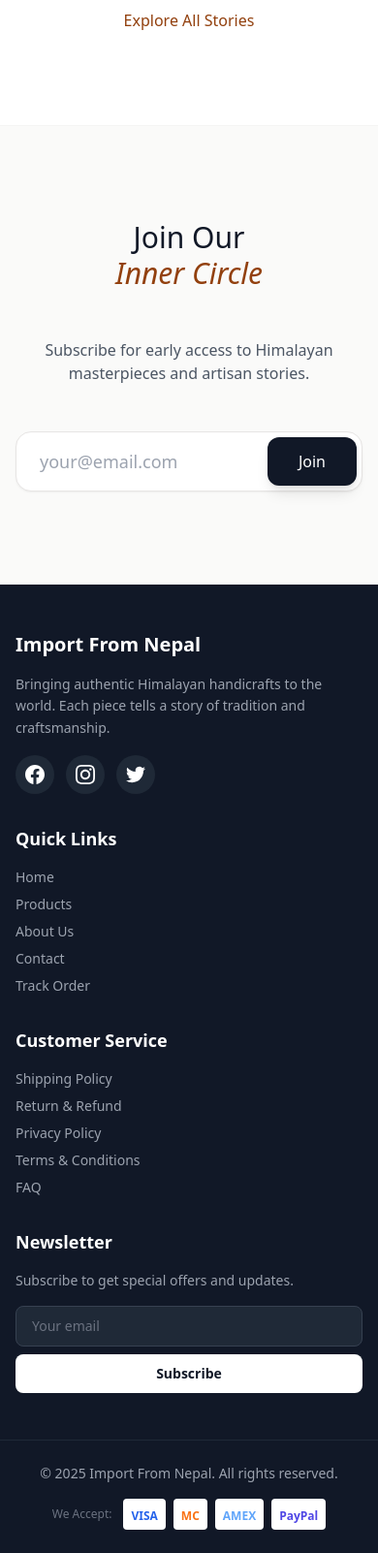
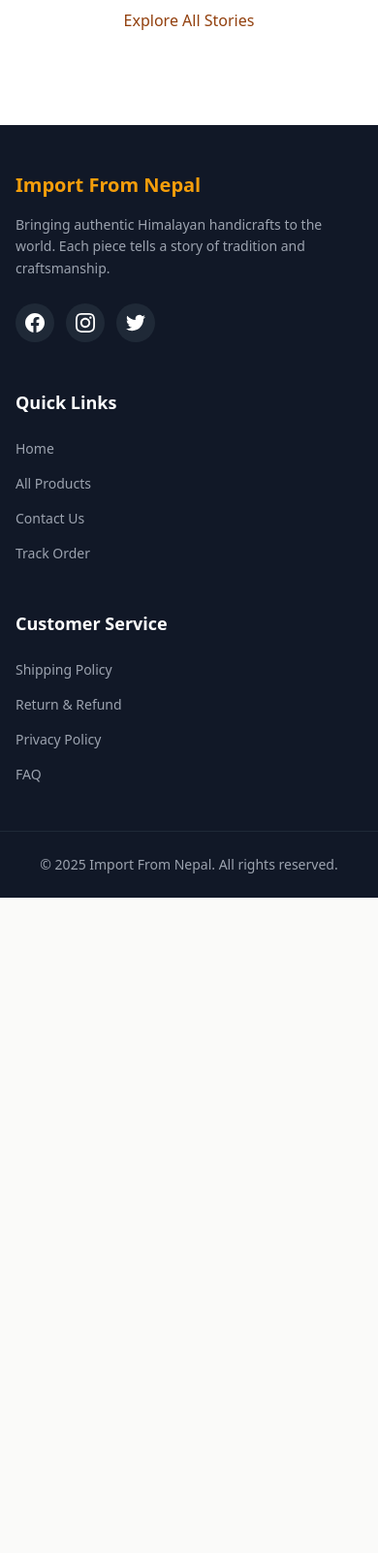
Before and after one commit to Alok-CS-2022/import-export-site, a website with bundled scripts: page public/index.html in a window 390 px wide. Shown: the part 7400-9002 px from the top of the page at 97% size. After the commit the page ends 8326 px from the top, so only its background shows below. Built offline with nearby package versions, Linux system fonts and the light colour scheme; a script that the page names is missing; files whose address does not match are found by name.

Commit message:
Remove newsletter sections and payment icons from homepage and footer, realign footer to 3-column layout

```diff
--- a/public/index.html
+++ b/public/index.html
@@ -556,36 +556,7 @@
         </div>
     </section>
 
-    <!-- Newsletter Section [NEW] -->
-    <section class="py-24 bg-stone-50 border-t border-stone-100">
-        <div class="max-w-7xl mx-auto px-4 sm:px-6">
-            <div class="grid grid-cols-1 lg:grid-cols-3 gap-12 items-center text-center lg:text-left">
-                <!-- Column 1: Title -->
-                <div>
-                    <h2 id="newsletter-title" class="text-3xl md:text-4xl font-light text-gray-900 leading-tight">Join
-                        Our <br><span class="italic font-normal text-amber-800">Inner Circle</span></h2>
-                </div>
 
-                <!-- Column 2: Subtitle -->
-                <div>
-                    <p id="newsletter-subtitle" class="text-gray-600 font-light max-w-md mx-auto lg:mx-0">Subscribe for
-                        early access to Himalayan masterpieces and artisan stories.</p>
-                </div>
-
-                <!-- Column 3: Form -->
-                <div>
-                    <form onsubmit="subscribeNewsletter(event)" class="relative">
-                        <input type="email" required placeholder="your@email.com"
-                            class="w-full px-6 py-4 rounded-2xl bg-white border border-stone-200 focus:ring-2 focus:ring-amber-500 transition-all outline-none pr-36 text-lg font-light shadow-sm">
-                        <button id="newsletter-btn" type="submit"
-                            class="absolute right-1.5 top-1.5 bottom-1.5 bg-gray-900 text-white px-8 rounded-xl font-medium hover:bg-amber-800 transition-colors shadow-lg">
-                            Join
-                        </button>
-                    </form>
-                </div>
-            </div>
-        </div>
-    </section>
     <!-- Shopping Cart Modal -->
     <div id="cart-modal" class="hidden fixed inset-0 z-50">
         <!-- Backdrop -->
@@ -631,23 +602,23 @@
     <footer class="bg-gray-900 text-white">
         <!-- Main Footer -->
         <div class="max-w-7xl mx-auto px-4 sm:px-6 py-12 sm:py-16">
-            <div class="grid grid-cols-1 md:grid-cols-2 lg:grid-cols-4 gap-8 lg:gap-12">
+            <div class="grid grid-cols-1 md:grid-cols-3 gap-12">
                 <!-- Column 1: About -->
                 <div>
-                    <h3 class="text-xl font-bold mb-4">Import From Nepal</h3>
-                    <p class="text-gray-400 text-sm leading-relaxed mb-4">
+                    <h3 class="text-xl font-bold mb-4 text-amber-500">Import From Nepal</h3>
+                    <p class="text-gray-400 text-sm leading-relaxed mb-6">
                         Bringing authentic Himalayan handicrafts to the world. Each piece tells a story of tradition and
                         craftsmanship.
                     </p>
                     <!-- Social Icons -->
                     <div class="flex gap-3">
-                        <a href="#" class="bg-gray-800 p-2.5 rounded-full hover:bg-gray-700 transition">
+                        <a href="#" class="bg-gray-800 p-2.5 rounded-full hover:bg-amber-600 transition">
                             <svg class="w-5 h-5" fill="currentColor" viewBox="0 0 24 24">
                                 <path
                                     d="M24 12.073c0-6.627-5.373-12-12-12s-12 5.373-12 12c0 5.99 4.388 10.954 10.125 11.854v-8.385H7.078v-3.47h3.047V9.43c0-3.007 1.792-4.669 4.533-4.669 1.312 0 2.686.235 2.686.235v2.953H15.83c-1.491 0-1.956.925-1.956 1.874v2.25h3.328l-.532 3.47h-2.796v8.385C19.612 23.027 24 18.062 24 12.073z" />
                             </svg>
                         </a>
-                        <a href="#" class="bg-gray-800 p-2.5 rounded-full hover:bg-gray-700 transition">
+                        <a href="#" class="bg-gray-800 p-2.5 rounded-full hover:bg-amber-600 transition">
                             <svg class="w-5 h-5" fill="currentColor" viewBox="0 0 24 24">
                                 <path
                                     d="M12 2.163c3.204 0 3.584.012 4.85.07 3.252.148 4.771 1.691 4.919 4.919.058 1.265.069 1.645.069 4.849 0 3.205-.012 3.584-.069 4.849-.149 3.225-1.664 4.771-4.919 4.919-1.266.058-1.644.07-4.85.07-3.204 0-3.584-.012-4.849-.07-3.26-.149-4.771-1.699-4.919-4.92-.058-1.265-.07-1.644-.07-4.849 0-3.204.013-3.583.07-4.849.149-3.227 1.664-4.771 4.919-4.919 1.266-.057 1.645-.069 4.849-.069zm0-2.163c-3.259 0-3.667.014-4.947.072-4.358.2-6.78 2.618-6.98 6.98-.059 1.281-.073 1.689-.073 4.948 0 3.259.014 3.668.072 4.948.2 4.358 2.618 6.78 6.98 6.98 1.281.058 1.689.072 4.948.072 3.259 0 3.668-.014 4.948-.072 4.354-.2 6.782-2.618 6.979-6.98.059-1.28.073-1.689.073-4.948 0-3.259-.014-3.667-.072-4.947-.196-4.354-2.617-6.78-6.979-6.98-1.281-.059-1.69-.073-4.949-.073z" />
@@ -655,7 +626,7 @@
                                     d="M12 5.838c-3.403 0-6.162 2.759-6.162 6.162s2.759 6.163 6.162 6.163 6.162-2.759 6.162-6.163c0-3.403-2.759-6.162-6.162-6.162zm0 10.162c-2.209 0-4-1.79-4-4 0-2.209 1.791-4 4-4s4 1.791 4 4c0 2.21-1.791 4-4 4zm6.406-11.845c-.796 0-1.441.645-1.441 1.44s.645 1.44 1.441 1.44c.795 0 1.439-.645 1.439-1.44s-.644-1.44-1.439-1.44z" />
                             </svg>
                         </a>
-                        <a href="#" class="bg-gray-800 p-2.5 rounded-full hover:bg-gray-700 transition">
+                        <a href="#" class="bg-gray-800 p-2.5 rounded-full hover:bg-amber-600 transition">
                             <svg class="w-5 h-5" fill="currentColor" viewBox="0 0 24 24">
                                 <path
                                     d="M23.953 4.57a10 10 0 01-2.825.775 4.958 4.958 0 002.163-2.723c-.951.555-2.005.959-3.127 1.184a4.92 4.92 0 00-8.384 4.482C7.69 8.095 4.067 6.13 1.64 3.162a4.822 4.822 0 00-.666 2.475c0 1.71.87 3.213 2.188 4.096a4.904 4.904 0 01-2.228-.616v.06a4.923 4.923 0 003.946 4.827 4.996 4.996 0 01-2.212.085 4.936 4.936 0 004.604 3.417 9.867 9.867 0 01-6.102 2.105c-.39 0-.779-.023-1.17-.067a13.995 13.995 0 007.557 2.209c9.053 0 13.998-7.496 13.998-13.985 0-.21 0-.42-.015-.63A9.935 9.935 0 0024 4.59z" />
@@ -665,41 +636,25 @@
                 </div>
 
                 <!-- Column 2: Quick Links -->
-                <div>
-                    <h3 class="text-lg font-bold mb-4">Quick Links</h3>
-                    <ul class="space-y-2 text-gray-400 text-sm">
-                        <li><a href="#home" class="hover:text-white transition">Home</a></li>
-                        <li><a href="#products" class="hover:text-white transition">Products</a></li>
-                        <li><a href="#about" class="hover:text-white transition">About Us</a></li>
-                        <li><a href="#contact" class="hover:text-white transition">Contact</a></li>
-                        <li><a href="#" class="hover:text-white transition">Track Order</a></li>
+                <div class="lg:pl-12">
+                    <h3 class="text-lg font-bold mb-6">Quick Links</h3>
+                    <ul class="space-y-4 text-gray-400 text-sm">
+                        <li><a href="index.html" class="hover:text-amber-500 transition">Home</a></li>
+                        <li><a href="products.html" class="hover:text-amber-500 transition">All Products</a></li>
+                        <li><a href="contact.html" class="hover:text-amber-500 transition">Contact Us</a></li>
+                        <li><a href="#" class="hover:text-amber-500 transition">Track Order</a></li>
                     </ul>
                 </div>
 
                 <!-- Column 3: Customer Service -->
-                <div>
-                    <h3 class="text-lg font-bold mb-4">Customer Service</h3>
-                    <ul class="space-y-2 text-gray-400 text-sm">
-                        <li><a href="#" class="hover:text-white transition">Shipping Policy</a></li>
-                        <li><a href="#" class="hover:text-white transition">Return & Refund</a></li>
-                        <li><a href="#" class="hover:text-white transition">Privacy Policy</a></li>
-                        <li><a href="#" class="hover:text-white transition">Terms & Conditions</a></li>
-                        <li><a href="#" class="hover:text-white transition">FAQ</a></li>
+                <div class="lg:pl-12">
+                    <h3 class="text-lg font-bold mb-6">Customer Service</h3>
+                    <ul class="space-y-4 text-gray-400 text-sm">
+                        <li><a href="#" class="hover:text-amber-500 transition">Shipping Policy</a></li>
+                        <li><a href="#" class="hover:text-amber-500 transition">Return & Refund</a></li>
+                        <li><a href="#" class="hover:text-amber-500 transition">Privacy Policy</a></li>
+                        <li><a href="#" class="hover:text-amber-500 transition">FAQ</a></li>
                     </ul>
-                </div>
-
-                <!-- Column 4: Newsletter -->
-                <div>
-                    <h3 class="text-lg font-bold mb-4">Newsletter</h3>
-                    <p class="text-gray-400 text-sm mb-4">Subscribe to get special offers and updates.</p>
-                    <form class="space-y-2" onsubmit="subscribeNewsletter(event)">
-                        <input type="email" placeholder="Your email" required
-                            class="w-full px-4 py-2.5 rounded-lg bg-gray-800 border border-gray-700 text-white placeholder-gray-500 focus:outline-none focus:border-gray-600 text-sm">
-                        <button type="submit"
-                            class="w-full bg-white text-gray-900 px-4 py-2.5 rounded-lg font-semibold hover:bg-gray-100 transition text-sm">
-                            Subscribe
-                        </button>
-                    </form>
                 </div>
             </div>
         </div>
@@ -709,21 +664,6 @@
             <div class="max-w-7xl mx-auto px-4 sm:px-6 py-6">
                 <div class="flex flex-col md:flex-row justify-between items-center gap-4">
                     <p class="text-gray-400 text-sm">&copy; 2025 Import From Nepal. All rights reserved.</p>
-
-                    <!-- Payment Icons -->
-                    <div class="flex items-center gap-3">
-                        <span class="text-gray-500 text-xs">We Accept:</span>
-                        <div class="flex gap-2">
-                            <div class="bg-white rounded px-2 py-1"><span
-                                    class="text-xs font-bold text-blue-600">VISA</span></div>
-                            <div class="bg-white rounded px-2 py-1"><span
-                                    class="text-xs font-bold text-orange-500">MC</span></div>
-                            <div class="bg-white rounded px-2 py-1"><span
-                                    class="text-xs font-bold text-blue-400">AMEX</span></div>
-                            <div class="bg-white rounded px-2 py-1"><span
-                                    class="text-xs font-bold text-indigo-600">PayPal</span></div>
-                        </div>
-                    </div>
                 </div>
             </div>
         </div>
```
